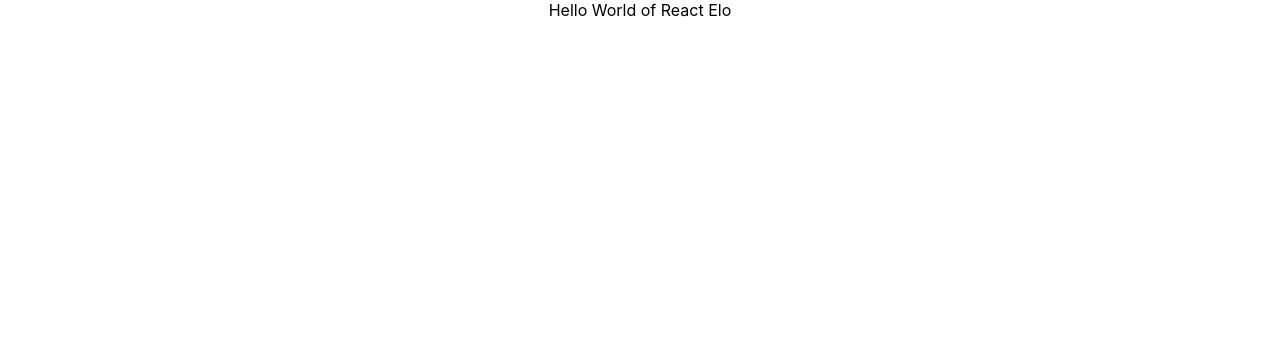
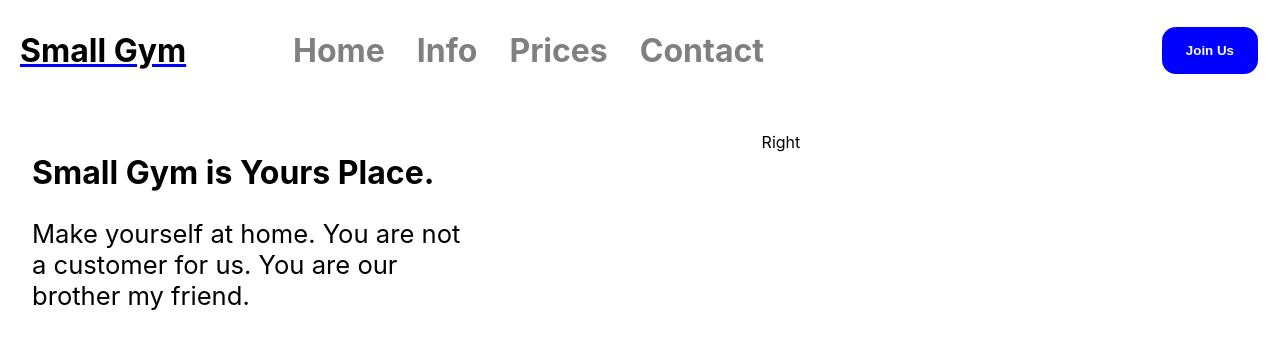
Before and after one commit to Karol-Zysk/small-gym, a React (Create React App) app: page / in a window 1280 px wide. Shown: the top 348 px of the page. Built offline with nearby package versions, Linux system fonts and the light colour scheme.

Commit message:
creating components / first time with styled components /podoba sie dla mnie/

```diff
--- a/package.json
+++ b/package.json
@@ -9,6 +9,7 @@
     "react": "^17.0.2",
     "react-dom": "^17.0.2",
     "react-scripts": "5.0.0",
+    "styled-components": "^5.3.3",
     "web-vitals": "^2.1.4"
   },
   "scripts": {
--- a/src/App.css
+++ /dev/null
@@ -1,38 +0,0 @@
-.App {
-  text-align: center;
-}
-
-.App-logo {
-  height: 40vmin;
-  pointer-events: none;
-}
-
-@media (prefers-reduced-motion: no-preference) {
-  .App-logo {
-    animation: App-logo-spin infinite 20s linear;
-  }
-}
-
-.App-header {
-  background-color: #282c34;
-  min-height: 100vh;
-  display: flex;
-  flex-direction: column;
-  align-items: center;
-  justify-content: center;
-  font-size: calc(10px + 2vmin);
-  color: white;
-}
-
-.App-link {
-  color: #61dafb;
-}
-
-@keyframes App-logo-spin {
-  from {
-    transform: rotate(0deg);
-  }
-  to {
-    transform: rotate(360deg);
-  }
-}
--- a/src/App.js
+++ b/src/App.js
@@ -1,10 +1,19 @@
-import "./App.css";
 import Navbar from "./components/Navbar";
+import styled from "styled-components";
+import GymInfo from "./components/GymInfo";
+
+const Container = styled.div`
+  height: 100vh;
+
+`;
 
 function App() {
-  return <div className="App">
-    <Navbar/>
-  </div>;
+  return (
+    <Container>
+      <Navbar />
+      <GymInfo />
+    </Container>
+  );
 }
 
 export default App;
--- /dev/null
+++ b/src/components/GymInfo.jsx
@@ -0,0 +1,42 @@
+import React from "react";
+import styled from "styled-components";
+
+const Container = styled.div`
+  height: calc(100vh - 100px);
+  display: flex;
+  padding: 2rem;
+`;
+
+const Left = styled.div`
+  width: 60%;
+`;
+
+const Title = styled.h1`
+  width: 60%;
+`;
+
+const Desc = styled.p`
+  width: 60%;
+  font-size: 1.6rem;
+`;
+
+const Right = styled.div`
+  width: 40%;
+`;
+
+const GymInfo = () => {
+  return (
+    <Container>
+      <Left>
+        <Title>Small Gym is Yours Place.</Title>
+        <Desc>
+          Make yourself at home. You are not a customer for us. You are our
+          brother my friend.
+        </Desc>
+      </Left>
+      <Right>Right</Right>
+    </Container>
+  );
+};
+
+export default GymInfo;
--- a/src/components/Navbar.jsx
+++ b/src/components/Navbar.jsx
@@ -1,8 +1,68 @@
 import React from "react";
 import styled from "styled-components";
 
+const Container = styled.div`
+  height: 100px;
+`;
+
+const Wrapper = styled.div`
+  padding: 10px 20px;
+  display: flex;
+  justify-content: space-between;
+  align-items: center;
+`;
+
+const Left = styled.div`
+  width: 60%;
+  display: flex;
+  align-items: center;
+  justify-content: space-between;
+`;
+
+const Logo = styled.h1`
+  font-weight: bold;
+  text-decoration: underline blue;
+`;
+
+const Menu = styled.ul`
+  display: flex;
+  list-style: none;
+`;
+const MenuItem = styled.li`
+  margin-left: 2rem;
+  font-size: 2rem;
+  font-weight: bold;
+  color: gray;
+`;
+
+const Button = styled.button`
+  border: 2px solid white;
+  padding: 1rem 1.5rem;
+  background-color: blue;
+  color: white;
+  font-weight: bold;
+  border-radius: 1rem;
+  cursor: pointer;
+`;
+
 const Navbar = () => {
-  return <div>Hello World of React Elo</div>;
+  return (
+    <Container>
+      <Wrapper>
+        <Left>
+          <Logo>Small Gym</Logo>
+
+          <Menu>
+            <MenuItem>Home</MenuItem>
+            <MenuItem>Info</MenuItem>
+            <MenuItem>Prices</MenuItem>
+            <MenuItem>Contact</MenuItem>
+          </Menu>
+        </Left>
+        <Button>Join Us</Button>
+      </Wrapper>
+    </Container>
+  );
 };
 
 export default Navbar;
--- a/src/index.css
+++ b/src/index.css
@@ -1,13 +1,15 @@
 body {
   margin: 0;
-  font-family: -apple-system, BlinkMacSystemFont, 'Segoe UI', 'Roboto', 'Oxygen',
-    'Ubuntu', 'Cantarell', 'Fira Sans', 'Droid Sans', 'Helvetica Neue',
+  padding: 0;
+  box-sizing: border-box;
+  font-family: -apple-system, BlinkMacSystemFont, "Segoe UI", "Roboto", "Oxygen",
+    "Ubuntu", "Cantarell", "Fira Sans", "Droid Sans", "Helvetica Neue",
     sans-serif;
   -webkit-font-smoothing: antialiased;
   -moz-osx-font-smoothing: grayscale;
 }
 
 code {
-  font-family: source-code-pro, Menlo, Monaco, Consolas, 'Courier New',
+  font-family: source-code-pro, Menlo, Monaco, Consolas, "Courier New",
     monospace;
 }
```
Also changed, not shown: 1 other file (tests, documents, lock files or other folders).
